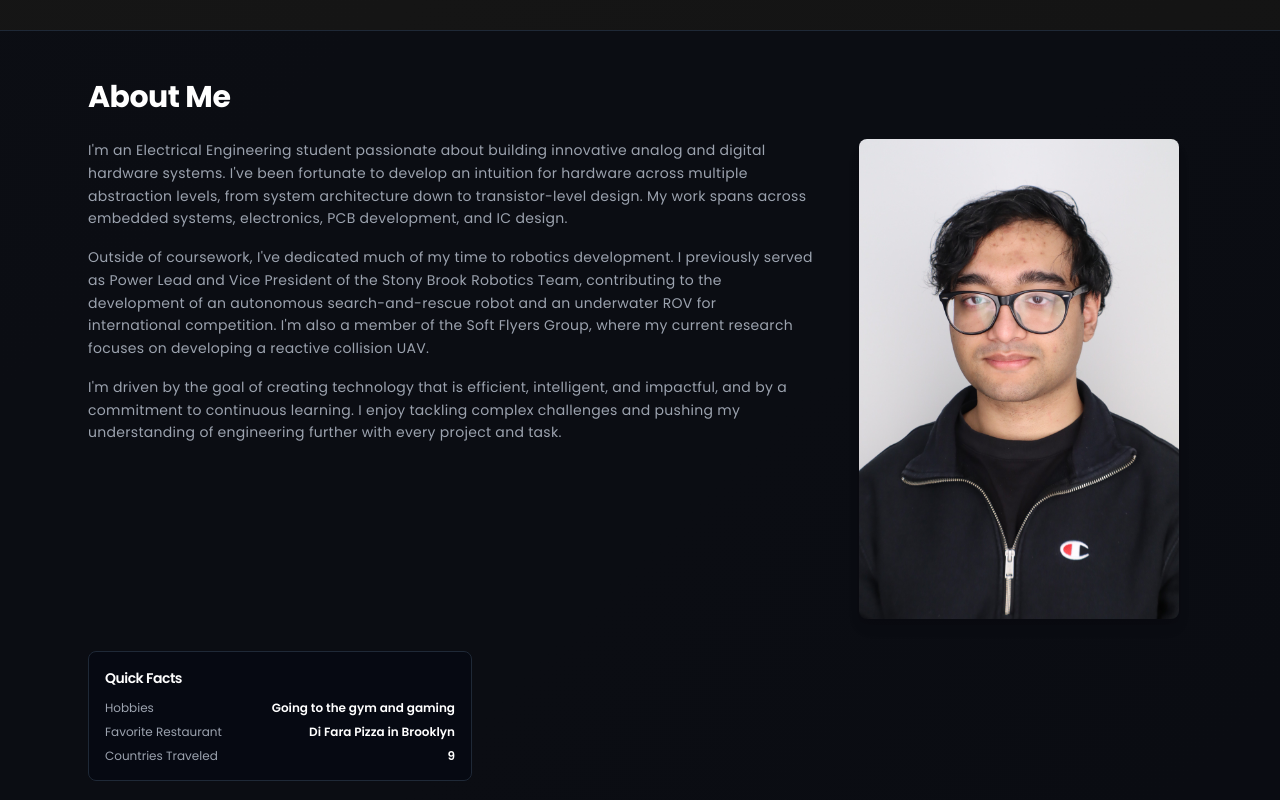
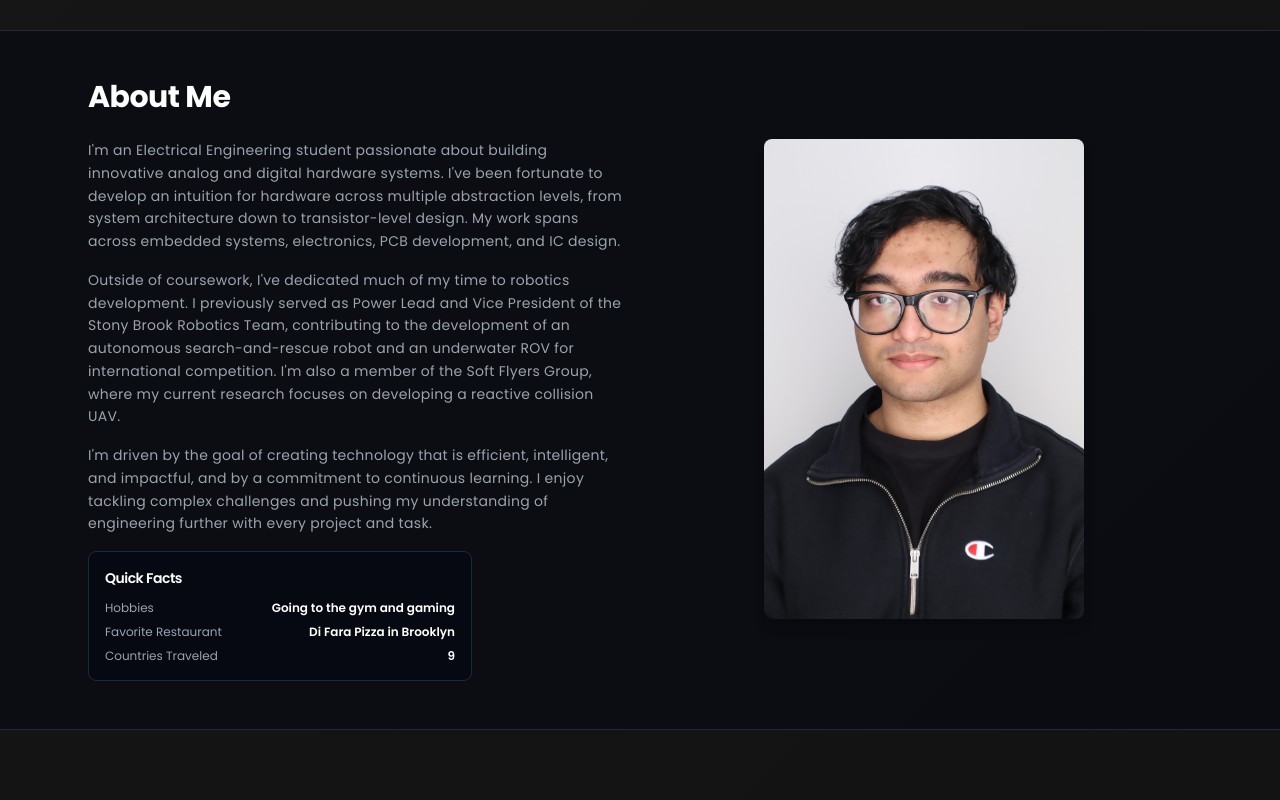
Before and after one commit to arhaamhossain/ARX, a Next.js app: page /ARX/ in a window 1280 px wide. Shown: the part 6220-7020 px from the top of the page. Built offline with nearby package versions, Linux system fonts and the light colour scheme.

Commit message:
Restructure About Me layout with description and quick facts on left, image on right

```diff
--- a/pages/index.tsx
+++ b/pages/index.tsx
@@ -774,8 +774,9 @@ export default function Home() {
       >
         <div className="max-w-6xl mx-auto px-6">
         <h2 className="text-3xl font-bold mb-6 text-white">About Me</h2>
-        <div className="grid md:grid-cols-3 gap-8">
-          <div className="md:col-span-2 space-y-4 text-gray-400 text-sm leading-relaxed">
+        <div className="grid md:grid-cols-2 gap-8">
+          <div className="space-y-4">
+            <div className="space-y-4 text-gray-400 text-sm leading-relaxed">
               <p>
                 I&apos;m an Electrical Engineering student passionate about building innovative analog and digital hardware systems. I&apos;ve been fortunate to develop an intuition for hardware across multiple abstraction levels, from system architecture down to transistor-level design. My work spans across embedded systems, electronics, PCB development, and IC design.
               </p>
@@ -786,15 +787,6 @@ export default function Home() {
                 I&apos;m driven by the goal of creating technology that is efficient, intelligent, and impactful, and by a commitment to continuous learning. I enjoy tackling complex challenges and pushing my understanding of engineering further with every project and task.
               </p>
             </div>
-          <div className="flex items-center justify-center">
-            <img
-              src="/ARX/Arhaam H. portfolio photo.jpg"
-              alt="Arhaam"
-              className="rounded-lg shadow-lg max-w-xs w-full object-cover"
-            />
-          </div>
-        </div>
-        <div className="mt-8">
             <div className="border border-gray-800 rounded-lg p-4 bg-gray-950/50 backdrop-blur max-w-sm">
               <h3 className="text-white font-semibold mb-3 text-sm">Quick Facts</h3>
               <div className="space-y-2 text-gray-400 text-xs">
@@ -811,6 +803,14 @@ export default function Home() {
                   <span className="text-white font-semibold">9</span>
                 </div>
               </div>
+            </div>
+          </div>
+          <div className="flex items-start justify-center">
+            <img
+              src="/ARX/Arhaam H. portfolio photo.jpg"
+              alt="Arhaam"
+              className="rounded-lg shadow-lg max-w-xs w-full object-cover"
+            />
           </div>
         </div>
         </div>
```
Lines whose indentation alone changed are shown as unchanged.
